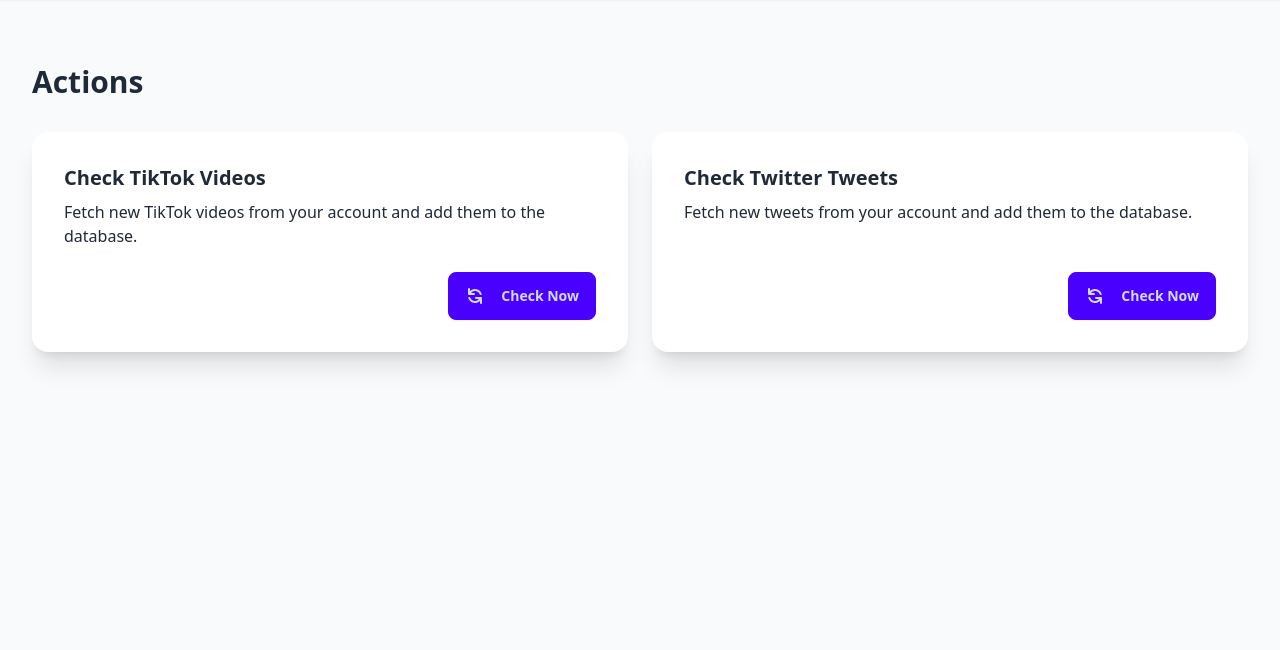
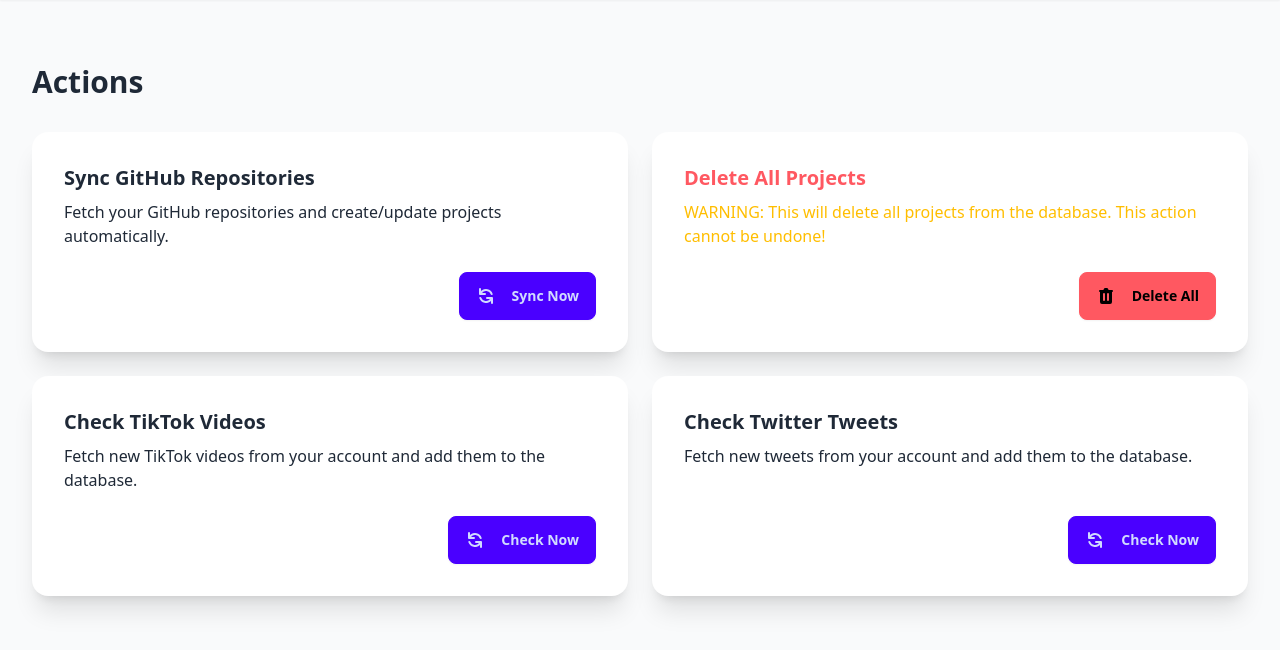
Before and after one commit to koljapluemer/side-project-management, a Django app: page /actions/ in a window 1280 px wide. Shown: the part 56-706 px from the top of the page. Run offline with Django 5.2, Linux system fonts and the light colour scheme; some libraries are stand-ins or nearby versions.

Commit message:
add github sync

```diff
--- a/cms/models.py
+++ b/cms/models.py
@@ -44,6 +44,7 @@ class Repository(models.Model):
     metadata_last_checked_at = models.DateTimeField(null=True, blank=True)
     stars = models.IntegerField(null=True, blank=True)
     description = models.TextField(null=True, blank=True)
+    linked_website = models.URLField(max_length=200, null=True, blank=True)
     is_archived = models.BooleanField(default=False)
     is_private = models.BooleanField(default=False)
     nr_issues = models.IntegerField(null=True, blank=True)
--- a/cms/templates/actions/actions.html
+++ b/cms/templates/actions/actions.html
@@ -5,6 +5,38 @@
     <h1 class="text-3xl font-bold mb-8">Actions</h1>
 
     <div class="grid grid-cols-1 md:grid-cols-2 gap-6">
+        <!-- GitHub Sync Card -->
+        <div class="card bg-base-100 shadow-xl">
+            <div class="card-body">
+                <h2 class="card-title">Sync GitHub Repositories</h2>
+                <p>Fetch your GitHub repositories and create/update projects automatically.</p>
+                <div class="card-actions justify-end mt-4">
+                    <a href="{% url 'sync_github' %}" class="btn btn-primary">
+                        <svg xmlns="http://www.w3.org/2000/svg" class="h-5 w-5 mr-2" viewBox="0 0 20 20" fill="currentColor">
+                            <path fill-rule="evenodd" d="M4 2a1 1 0 011 1v2.101a7.002 7.002 0 0111.601 2.566 1 1 0 11-1.885.666A5.002 5.002 0 005.999 7H9a1 1 0 010 2H4a1 1 0 01-1-1V3a1 1 0 011-1zm.008 9.057a1 1 0 011.276.61A5.002 5.002 0 0014.001 13H11a1 1 0 110-2h5a1 1 0 011 1v5a1 1 0 11-2 0v-2.101a7.002 7.002 0 01-11.601-2.566 1 1 0 01.61-1.276z" clip-rule="evenodd" />
+                        </svg>
+                        Sync Now
+                    </a>
+                </div>
+            </div>
+        </div>
+
+        <!-- Delete All Projects Card -->
+        <div class="card bg-base-100 shadow-xl">
+            <div class="card-body">
+                <h2 class="card-title text-error">Delete All Projects</h2>
+                <p class="text-warning">WARNING: This will delete all projects from the database. This action cannot be undone!</p>
+                <div class="card-actions justify-end mt-4">
+                    <a href="{% url 'delete_all_projects' %}" class="btn btn-error" onclick="return confirm('Are you sure you want to delete all projects? This cannot be undone!');">
+                        <svg xmlns="http://www.w3.org/2000/svg" class="h-5 w-5 mr-2" viewBox="0 0 20 20" fill="currentColor">
+                            <path fill-rule="evenodd" d="M9 2a1 1 0 00-.894.553L7.382 4H4a1 1 0 000 2v10a2 2 0 002 2h8a2 2 0 002-2V6a1 1 0 100-2h-3.382l-.724-1.447A1 1 0 0011 2H9zM7 8a1 1 0 012 0v6a1 1 0 11-2 0V8zm5-1a1 1 0 00-1 1v6a1 1 0 102 0V8a1 1 0 00-1-1z" clip-rule="evenodd" />
+                        </svg>
+                        Delete All
+                    </a>
+                </div>
+            </div>
+        </div>
+
         <!-- TikTok Check Card -->
         <div class="card bg-base-100 shadow-xl">
             <div class="card-body">
--- a/cms/urls.py
+++ b/cms/urls.py
@@ -3,7 +3,7 @@ from cms.views.settings.view import settings_view
 from cms.views.projects.list import ProjectListView
 from cms.views.projects.create_update import ProjectCreateUpdateView
 from cms.views.content.check_tiktok import check_tiktok_view
-from cms.views.actions.actions import actions_view
+from cms.views.actions.actions import actions_view, sync_github_view, delete_all_projects_view
 from cms.views.content.list import ContentListView
 from cms.views.content.check_twitter import check_twitter_view
 from cms.views.dashboard.dashboard import DashboardView
@@ -17,5 +17,7 @@ urlpatterns = [
     path('check-tiktok/', check_tiktok_view, name='check_tiktok'),
     path('check-twitter/', check_twitter_view, name='check_twitter'),
     path('actions/', actions_view, name='actions'),
+    path('sync-github/', sync_github_view, name='sync_github'),
+    path('delete-all-projects/', delete_all_projects_view, name='delete_all_projects'),
     path('content/', ContentListView.as_view(), name='content_list'),
 ]
--- a/cms/views/actions/actions.py
+++ b/cms/views/actions/actions.py
@@ -1,6 +1,26 @@
 from django.shortcuts import render, redirect
 from django.contrib import messages
 from cms.models import Settings
+from cms.utils.sync_github_account import sync_github_repositories
+from cms.views.projects.delete_all import delete_all_projects
+
+def delete_all_projects_view(request):
+    try:
+        count = delete_all_projects()
+        messages.success(request, f"Successfully deleted {count} projects")
+    except Exception as e:
+        messages.error(request, f"Error deleting projects: {str(e)}")
+    return redirect('actions')
+
+def sync_github_view(request):
+    try:
+        num_repos = sync_github_repositories()
+        messages.success(request, f"Successfully synced {num_repos} GitHub repositories")
+    except ValueError as e:
+        messages.error(request, str(e))
+    except Exception as e:
+        messages.error(request, f"Error syncing GitHub repositories: {str(e)}")
+    return redirect('actions')
 
 def actions_view(request):
     if request.method == 'POST':
```
Also changed, not shown: cms/utils/sync_github_account.py (added, +94 -0 lines), cms/views/projects/delete_all.py (added, +12 -0 lines), cms/migrations/0008_repository_linked_website.py (added).
